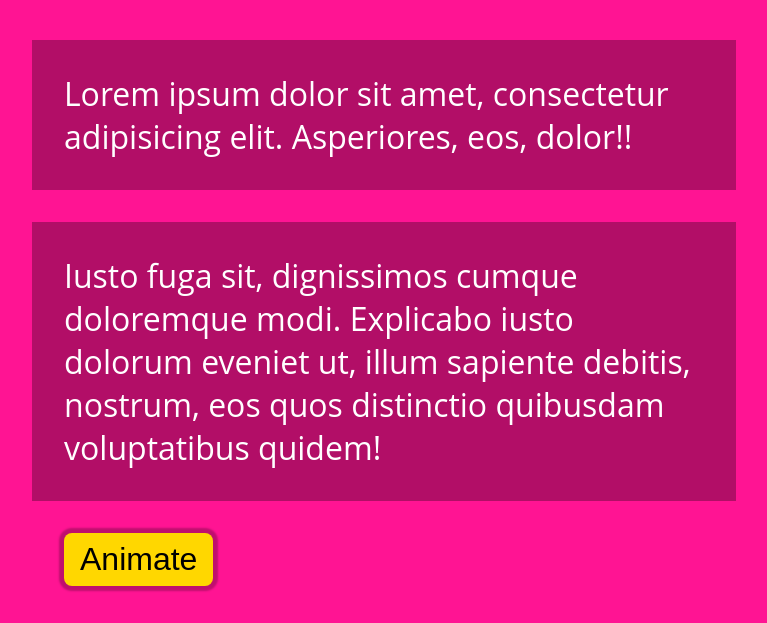
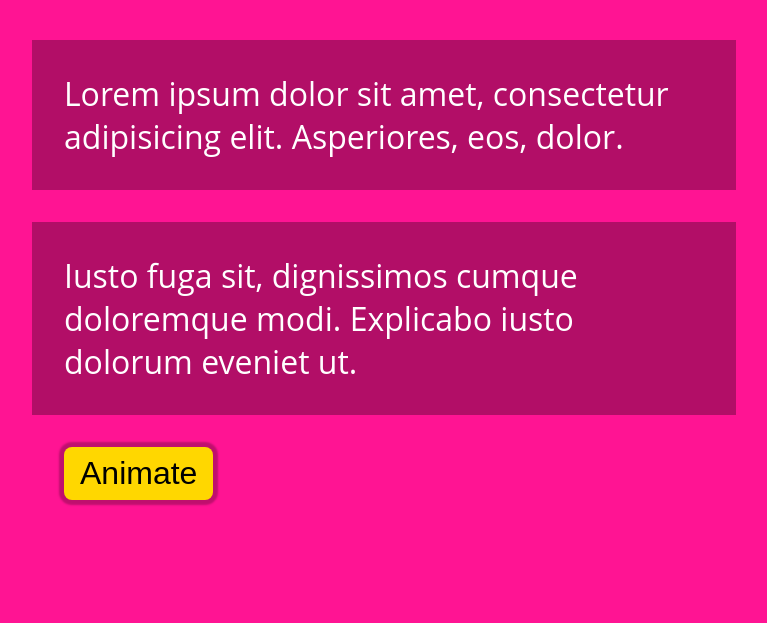
Before and after one commit to joostf/demo-micro-interactions, a plain HTML site: page index.html in a window 1280 px wide. Shown: the part 177-800 px from the top of the page, without its empty margins (256-1023 px from the left). Drawn offline with Linux system fonts and the light colour scheme.

Commit message:
Removed content

```diff
--- a/index.html
+++ b/index.html
@@ -9,8 +9,8 @@
   <body class="">
     <h1>Demo micro interactions</h1>
 
-    <p>Lorem ipsum dolor sit amet, consectetur adipisicing elit. Asperiores, eos, dolor!!</p>
-    <p>Iusto fuga sit, dignissimos cumque doloremque modi. Explicabo iusto dolorum eveniet ut, illum sapiente debitis, nostrum, eos quos distinctio quibusdam voluptatibus quidem!</p>
+    <p>Lorem ipsum dolor sit amet, consectetur adipisicing elit. Asperiores, eos, dolor.</p>
+    <p>Iusto fuga sit, dignissimos cumque doloremque modi. Explicabo iusto dolorum eveniet ut.</p>
 
     <button>Animate</button>
     <script src="js/scripts.js"></script>
```
